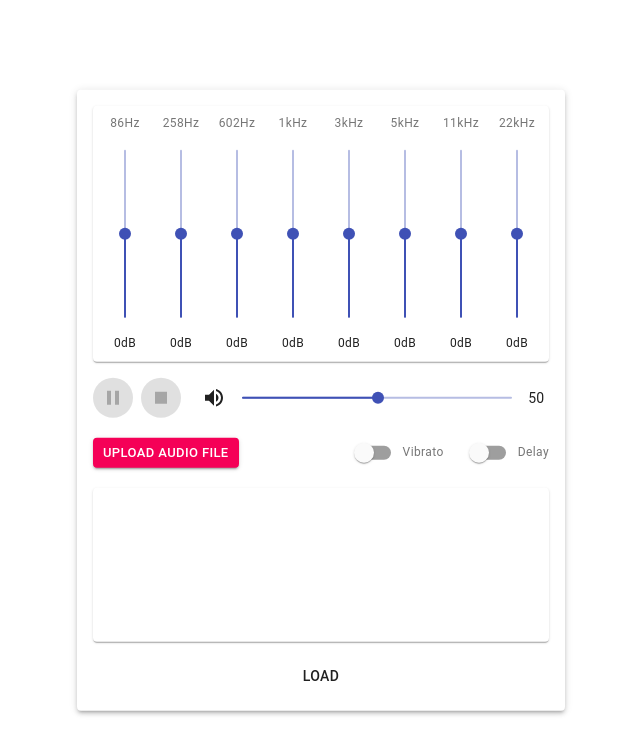
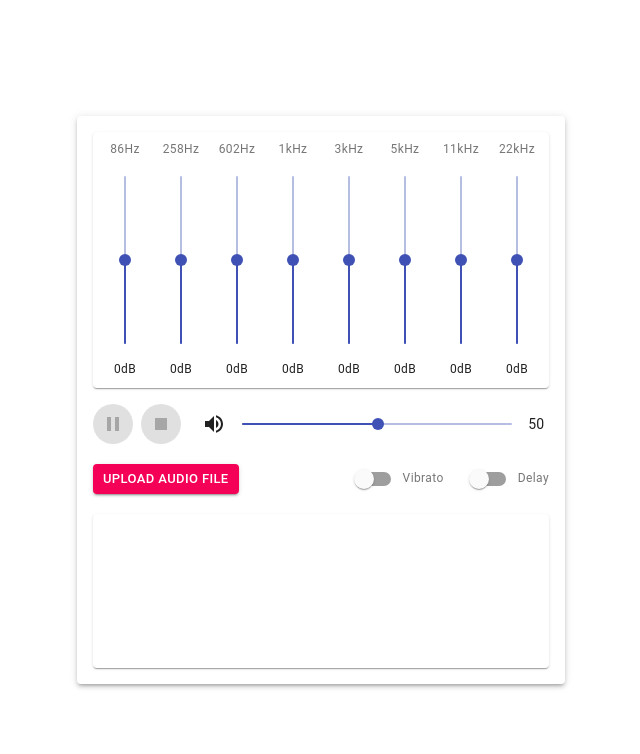
Before and after one commit to Longlom/equalizer, a React (Create React App) app: page / in a window 1280 px wide. Shown: the top 754 px of the page, without its empty margins (319-959 px from the left). Built offline with nearby package versions, Linux system fonts and the light colour scheme.

Commit message:
fix: auto add module worklet audio in App.js

```diff
--- a/src/App.js
+++ b/src/App.js
@@ -1,11 +1,11 @@
-import { Button, makeStyles, Paper } from "@material-ui/core/";
+import { makeStyles, Paper } from "@material-ui/core/";
 import Control from "components/Control";
 import Effect from "components/Effect";
 import FileLoader from "components/FileLoader";
 import Visualizer from "components/Visualizer";
 import Volume from "components/Volume";
 import { useAudioSchema } from "context/AudioSchema";
-import { useState } from "react";
+import { useEffect, useState } from "react";
 import ListPanel from "./components/ListPanel";
 function App() {
   const classes = useStyles();
@@ -14,11 +14,14 @@ function App() {
   const [file, setFile] = useState(null);
   const [sourceNode, setSourceNode] = useState({});
   const [playerState, setPlayerState] = useState(audioContext.state);
-  const handleClick = async () => {
+  const loadModule = async () => {
     await audioContext.audioWorklet.addModule(
       "ringbuffer/ring-buffer-worklet-processor.js"
     );
   };
+  useEffect(() => {
+    loadModule();
+  }, []);
   return (
     <Paper elevation={3} className={classes.app}>
       <ListPanel />
@@ -45,7 +48,6 @@ function App() {
         </div>
       </div>
       <Visualizer playerState={playerState} />
-      <Button onClick={handleClick}>Load</Button>
     </Paper>
   );
 }
```
